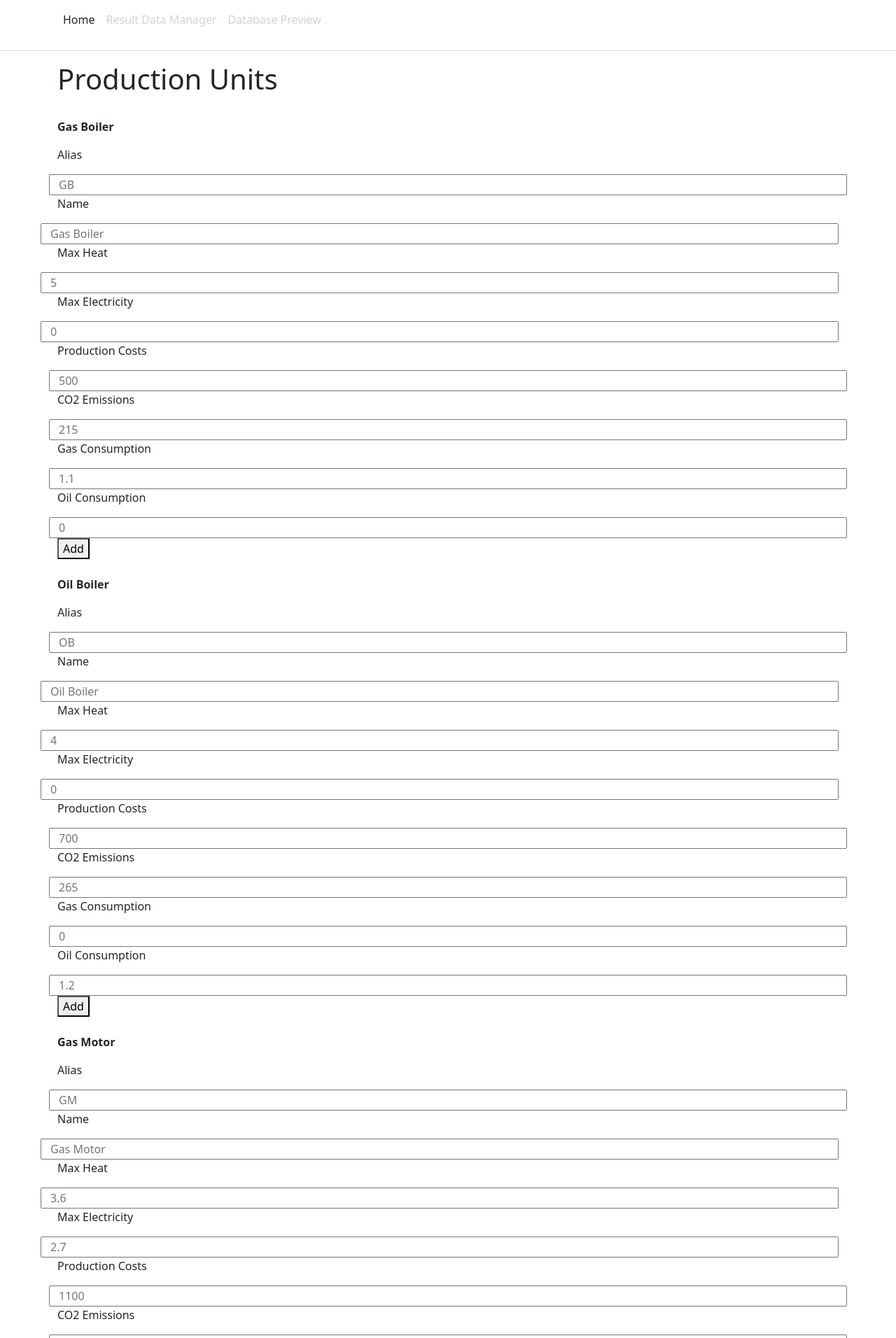
After one commit to Kacper-Grzyb/heat-production-optimization, an ASP.NET Core app: page /CustomProductionUnits in a window 1280 px wide. The commit adds this page. Shown: the top 1912 px of the page at 70% size. Run offline with ASP.NET Core 8, Linux system fonts and the light colour scheme; style sheets or scripts are compiled from the project's sources; some libraries are stand-ins or nearby versions.

Commit message:
Adding custom boilers in progress

```diff
--- /dev/null
+++ b/heat-production-optimization/Pages/CustomProductionUnits.cshtml
@@ -0,0 +1,58 @@
+@page
+@model heat_production_optimization.Pages.CustomProductionUnitsModel
+@{
+}
+
+<h1>Production Units</h1>
+
+@foreach(var unit in Model.productionUnits)
+{
+	<form method="post">
+		<br />
+		<p class="fw-bold">@unit.Name</p>
+
+		<div class ="row">
+			<p>Alias</p>
+			<input type="text" name="Alias" placeholder="@unit.Alias"/>
+		</div>
+
+		<div class="row">
+			<p>Name</p>
+			<input type="text" name="Name" class="row" placeholder="@unit.Name"/>
+		</div>
+
+		<div class="row">
+			<p>Max Heat</p>
+			<input type="number" name="MaxHeat" class="row" placeholder="@unit.MaxHeat"/>
+		</div>
+
+		<div class="row">
+			<p>Max Electricity</p>
+			<input type="number" name="MaxElectricity" class="row" placeholder="@unit.MaxElectricity"/>
+		</div>
+
+		<div class="row">
+			<p>Production Costs</p>
+			<input type="number" name="ProductionCostMWh" placeholder="@unit.ProductionCostMWh" />
+		</div>
+
+		<div class="row">
+			<p>CO2 Emissions</p>
+			<input type="number" name="CO2EmissionMWh" placeholder="@unit.CO2EmissionMWh"/>
+		</div>
+
+		<div class="row">
+			<p>Gas Consumption</p>
+			<input type="number" name="GasConsumption" placeholder="@unit.GasConsumption"/>
+		</div>
+
+		<div class="row">
+			<p>Oil Consumption</p>
+			<input type="number" name="OilConsumption" placeholder="@unit.OilConsumption"/>
+		</div>
+
+
+		<button type="submit">Add</button>
+
+	</form>
+}
--- /dev/null
+++ b/heat-production-optimization/Pages/CustomProductionUnits.cshtml.cs
@@ -0,0 +1,45 @@
+using heat_production_optimization.Models;
+using Microsoft.AspNetCore.Mvc;
+using Microsoft.AspNetCore.Mvc.RazorPages;
+using Microsoft.EntityFrameworkCore;
+
+namespace heat_production_optimization.Pages
+{
+    public class CustomProductionUnitsModel : PageModel
+    {
+        readonly SourceDataDbContext _context;
+        public DbSet<ProductionUnitDataModel> productionUnits { get; set; }
+
+        [BindProperty]
+        public ProductionUnitDataModel newProductionUnit { get; set; }
+
+        public CustomProductionUnitsModel(SourceDataDbContext context)
+        {
+            _context = context;
+            productionUnits = context.productionUnits;
+        }
+
+        public void OnGet()
+        {
+        }
+
+        public IActionResult OnPost()
+        {
+            //productionUnits.Add(new GasBoiler(Guid.NewGuid(), 5, 500, 215, 1.1, "GB", "Gas Boiler"));
+            CustomUnit customUnit = new CustomUnit(
+                Guid.NewGuid(),
+                newProductionUnit.Alias,
+                newProductionUnit.Name,
+                newProductionUnit.MaxHeat,
+                newProductionUnit.MaxElectricity,
+                newProductionUnit.ProductionCostMWh,
+                newProductionUnit.CO2EmissionMWh,
+                newProductionUnit.GasConsumption,
+                newProductionUnit.OilConsumption
+            );
+            _context.productionUnits.Add(customUnit);
+            _context.SaveChanges();
+			return RedirectToPage();
+        }
+    }
+}
--- a/heat-production-optimization/Pages/DataDisplay.cshtml
+++ b/heat-production-optimization/Pages/DataDisplay.cshtml
@@ -6,7 +6,7 @@
 @if(Model.heatDemandData.Count()>0)
 {
 	<div class="row">
-		<table>
+		<table class="table">
 			<thead>
 				<tr>
 					<th>Item Id</th>
--- a/heat-production-optimization/Pages/Index.cshtml
+++ b/heat-production-optimization/Pages/Index.cshtml
@@ -4,6 +4,10 @@
 <h1>Asset Manager</h1>
 
 @await Component.InvokeAsync("DataUpload")
+
+<br>
+
+<a class="nav-link text-dark bold" asp-area="" asp-page="/CustomProductionUnits">Configure Custom Boilers</a>
 
 <br>
 
```
Also changed, not shown: heat-production-optimization/ProductionUnits.cs (+5 -5 lines), heat-production-optimization/SourceDataManager.cs (+2 -6 lines).
